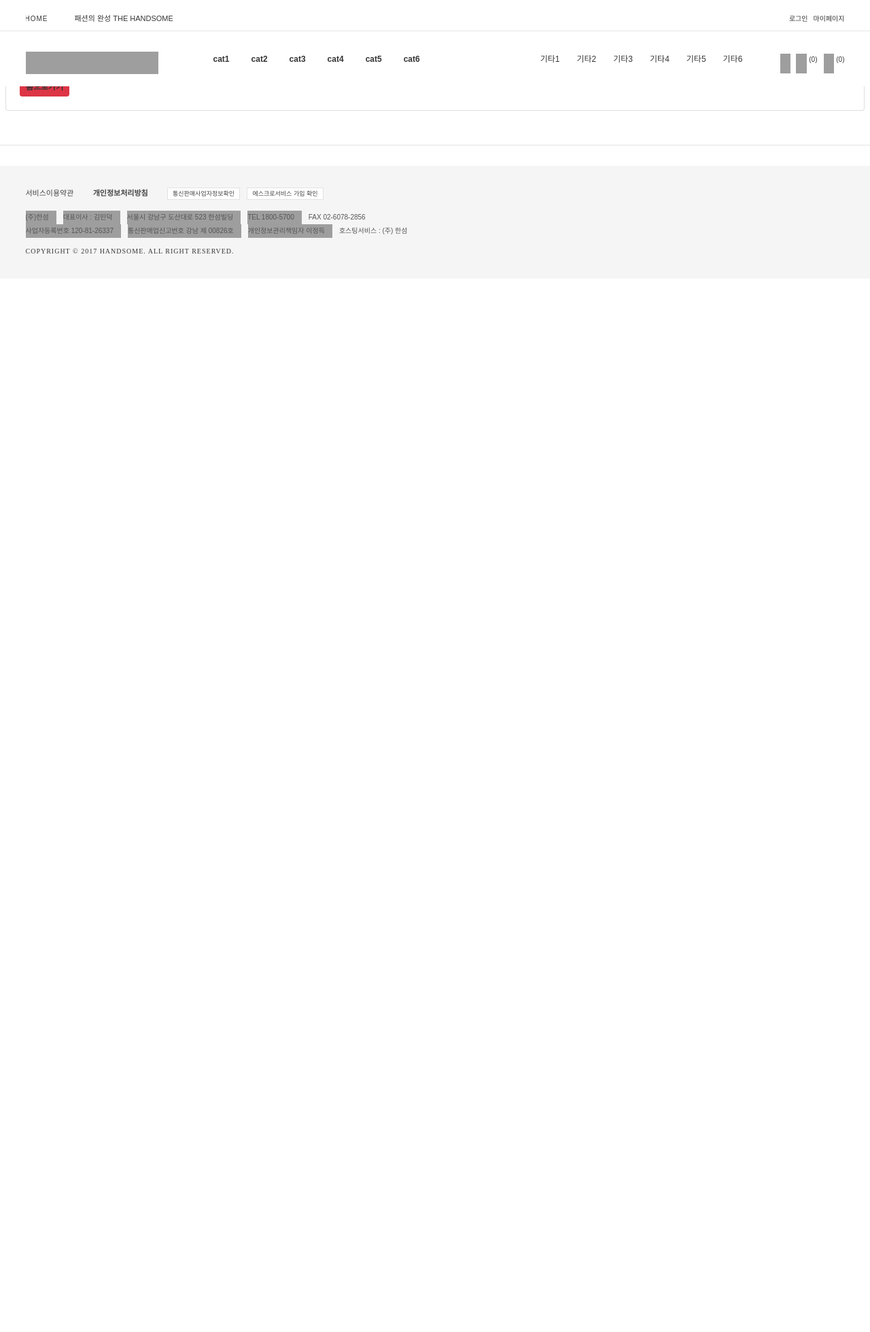
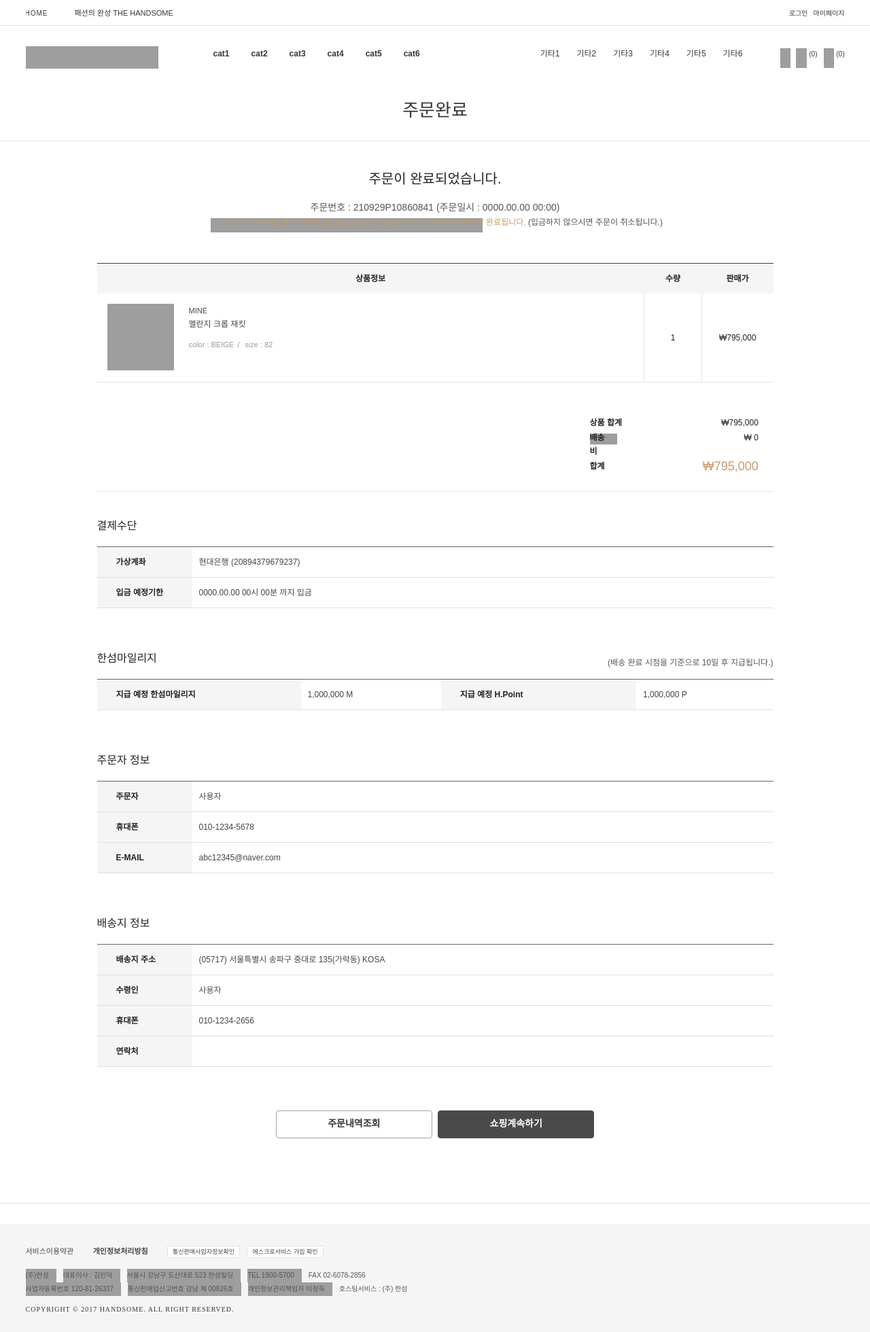
Before and after one commit to chaeyeon4u/team4_project1, a Java web app: page /order/ordercomplete in a window 1280 px wide. Shown: the top 1960 px of the page at 68% size. Before the commit the page ends 373 px from the top, so only its background shows below. Run offline with Spring Boot 4, a stand-in JSP engine, Linux system fonts and the light colour scheme; the project's own start-up code is not run, and a stand-in starts its controllers and pages; some web fonts are replaced; grey boxes are pictures that could not be loaded.

Commit message:
Create: orderComplete.jsp
- 주문완료 페이지 // 경로설정 완료

Update: OrderController.java , orderForm.jsp

- 경로 설정 추가와 마일리지 점수 수정

```diff
--- a/src/main/java/com/mycompany/webapp/controller/OrderController.java
+++ b/src/main/java/com/mycompany/webapp/controller/OrderController.java
@@ -43,6 +43,11 @@ public class OrderController {
 		return "redirect:/order/cartList";
 	}
 
+	@RequestMapping("/ordercomplete")
+	public String orderComplete() {
+		logger.info("실행");
+		return "order/orderComplete";
+	}
 
 
 }
--- /dev/null
+++ b/src/main/webapp/WEB-INF/views/order/orderComplete.jsp
@@ -0,0 +1,202 @@
+<%@ page contentType="text/html; charset=UTF-8"%>
+
+<%@ include file="/WEB-INF/views/common/header.jsp"%>
+
+<!-- bodyWrap -->
+<div id="bodyWrap">
+	<!--title-->
+	<h3 class="cnts_title">
+		<span>주문완료</span>
+	</h3>
+	<div class="sub_container">
+		<div class="order_title ">
+			<p class="title">주문이 완료되었습니다.</p>
+			<p class="s_title">주문번호 : 210929P10860841 (주문일시 : 0000.00.00 00:00)</p>
+			<p class="ss_title">
+				<span class="guide_comment">입금 가상계좌로 결제 금액을 0000.00.00 00시 00분 까지 입금하셔야 주문이 완료됩니다.</span> (입금하지 않으시면 주문이 취소됩니다.)
+			</p>
+		</div>
+
+		<div class="tblwrap">
+			<table class="tbl_ltype ">
+				<caption>쇼핑백</caption>
+				<colgroup>
+					<col>
+					<col style="width: 85px">
+					<col style="width: 105px">
+				</colgroup>
+				<thead>
+					<tr>
+						<th scope="col">상품정보</th>
+						<th scope="col">수량</th>
+						<th scope="col">판매가</th>
+					</tr>
+				</thead>
+				<tbody>
+
+					<tr class="al_middle">
+						<td class="frt">
+							<!-- 옷 정보 -->
+							<div class="pt_list_all">
+								<a href="/ko/HANDSOME/WOMEN/OUTER/JACKET/%EB%A9%9C%EB%9E%80%EC%A7%80-%ED%81%AC%EB%A1%AD-%EC%9E%AC%ED%82%B7/p/MN2B9WJC649W_BG_82">
+									<img src="http://newmedia.thehandsome.com/MN/2B/FW/MN2B9WJC649W_BG_S01.jpg" alt="">
+								</a>
+								<div class="tlt_wrap">
+									<a href="/ko/HANDSOME/WOMEN/OUTER/JACKET/%EB%A9%9C%EB%9E%80%EC%A7%80-%ED%81%AC%EB%A1%AD-%EC%9E%AC%ED%82%B7/p/MN2B9WJC649W_BG_82"
+										class="basket_tlt">
+										<span class="tlt">MINE</span>
+										<span class="sb_tlt">멜란지 크롭 재킷</span>
+									</a>
+									<p class="color_op">
+										color : BEIGE<span class="and_line">/</span> size : 82
+									</p>
+								</div>
+							</div>
+						</td>
+						<td>1</td>
+						<td>
+							<!-- 판매가 -->
+							<div class="price_wrap">
+								<span>₩795,000</span>
+							</div>
+						</td>
+					</tr>
+				</tbody>
+			</table>
+		</div>
+
+		<!--상품 합계-->
+		<div class="total_wrap mb40">
+			<div class="total_price_wrap">
+				<dl>
+					<dt>상품 합계</dt>
+					<dd>₩795,000</dd>
+
+					<dt class="delch_wrap">
+						<p class="tlt_ship">배송비</p>
+					</dt>
+					<dd>₩ 0</dd>
+				</dl>
+				<dl class="total">
+					<dt>합계</dt>
+					<dd>₩795,000</dd>
+				</dl>
+			</div>
+		</div>
+
+		<!-- 결제 수단 -->
+		<div class="title_wrap clearfix">
+			<h4 class="float_left">결제수단</h4>
+		</div>
+		<div class="tblwrap mb40">
+			<table class="tbl_wtype1">
+				<caption>결제수단</caption>
+				<colgroup>
+					<col style="width: 140px">
+					<col>
+				</colgroup>
+				<tbody>
+					<tr>
+						<th scope="row" class="th_space">가상계좌</th>
+						<td>현대은행 (20894379679237)</td>
+					</tr>
+					<tr>
+						<th scope="row" class="th_space">입금 예정기한</th>
+						<td>0000.00.00 00시 00분 까지 입금</td>
+					</tr>
+				</tbody>
+			</table>
+		</div>
+
+		<!--한섬 마일리지-->
+		<div class="title_wrap clearfix">
+			<h4 class="float_left">한섬마일리지</h4>
+			<p class="reqd_txt float_right">(배송 완료 시점을 기준으로 10일 후 지급됩니다.)</p>
+		</div>
+		<div class="tblwrap mb40">
+			<table class="tbl_wtype1">
+				<caption>한섬마일리지</caption>
+				<colgroup>
+					<col style="width: 300px">
+					<col>
+				</colgroup>
+				<tbody>
+					<tr>
+						<th scope="row" class="th_space">지급 예정 한섬마일리지</th>
+						<td>1,000,000 M</td>
+						<th scope="row" class="th_space">지급 예정 H.Point</th>
+						<td>1,000,000 P</td>
+					</tr>
+				</tbody>
+			</table>
+		</div>
+
+		<!-- 주문자 정보-->
+		<div class="title_wrap clearfix">
+			<h4 class="float_left">주문자 정보</h4>
+		</div>
+		<div class="tblwrap mb40">
+			<table class="tbl_wtype1">
+				<caption>결제수단</caption>
+				<colgroup>
+					<col style="width: 140px">
+					<col>
+				</colgroup>
+				<tbody>
+					<tr>
+						<th scope="row" class="th_space">주문자</th>
+						<td>사용자</td>
+					</tr>
+					<tr>
+						<th scope="row" class="th_space">휴대폰</th>
+						<td>010-1234-5678</td>
+					</tr>
+					<tr>
+						<th scope="row" class="th_space">E-MAIL</th>
+						<td>abc12345@naver.com</td>
+					</tr>
+				</tbody>
+			</table>
+		</div>
+
+
+		<!--배송지 정보-->
+		<div class="title_wrap clearfix">
+			<h4 class="float_left">배송지 정보</h4>
+		</div>
+		<div class="tblwrap">
+			<table class="tbl_wtype1 ">
+				<caption>배송지 정보</caption>
+				<colgroup>
+					<col style="width: 140px">
+					<col>
+				</colgroup>
+				<tbody>
+					<tr>
+						<th scope="row" class="th_space">배송지 주소</th>
+						<td>(05717) 서울특별시 송파구 중대로 135(가락동)&nbsp;KOSA</td>
+					</tr>
+					<tr>
+						<th scope="row" class="th_space">수령인</th>
+						<td>사용자</td>
+					</tr>
+					<tr>
+						<th scope="row" class="th_space">휴대폰</th>
+						<td>010-1234-2656</td>
+					</tr>
+					<tr>
+						<th scope="row" class="th_space">연락처</th>
+						<td></td>
+					</tr>
+				</tbody>
+			</table>
+		</div>
+		<!--주문내역조회, 쇼핑계속하기 버튼-->
+		<div class="btnwrap order ">
+			<a href="${pageContext.request.contextPath}/member/orderlist" onclick="myordersPage();"><input value="주문내역조회" class="btn wt" type="button"></a>
+			<a href="${pageContext.request.contextPath}/" onclick="continuePage();"><input value="쇼핑계속하기" class="btn gray mr0" type="button"></a>
+		</div>
+	</div>
+</div>
+
+<%@ include file="/WEB-INF/views/common/footer.jsp"%>
--- a/src/main/webapp/WEB-INF/views/order/orderForm.jsp
+++ b/src/main/webapp/WEB-INF/views/order/orderForm.jsp
@@ -267,7 +267,7 @@
                             <div class="point_wrap">
                                 <input title="한섬마일리지 결제" class="inpput" type="text" id="pointpay" name="usePoint" numberonly="true">
                                 <p class="p_txt">
-                                    M 사용 (잔액 : <span>100,0000</span>M)
+                                    M 사용 (잔액 : <span>1,000,000</span>M)
                                 </p>
 
                                 <div class="point_apply">
@@ -357,7 +357,8 @@
 					</div>
 					<!-- <span id="doOrderBtn"> <a href="#;" class="btn gray " onclick="doOrder();"> 결제하기</a>
 					</span> -->
-					<span id="doOrderBtn"> <a href="/member/orderlist" class="btn gray "> 결제하기</a>
+					<!-- <span id="doOrderBtn"> <a href="/member/orderlist" class="btn gray "> 결제하기</a> -->
+					<span id="doOrderBtn"> <a href="${pageContext.request.contextPath}/order/ordercomplete" class="btn gray "> 결제하기</a>
 					</span>
 				</div>
 			</div>
```
